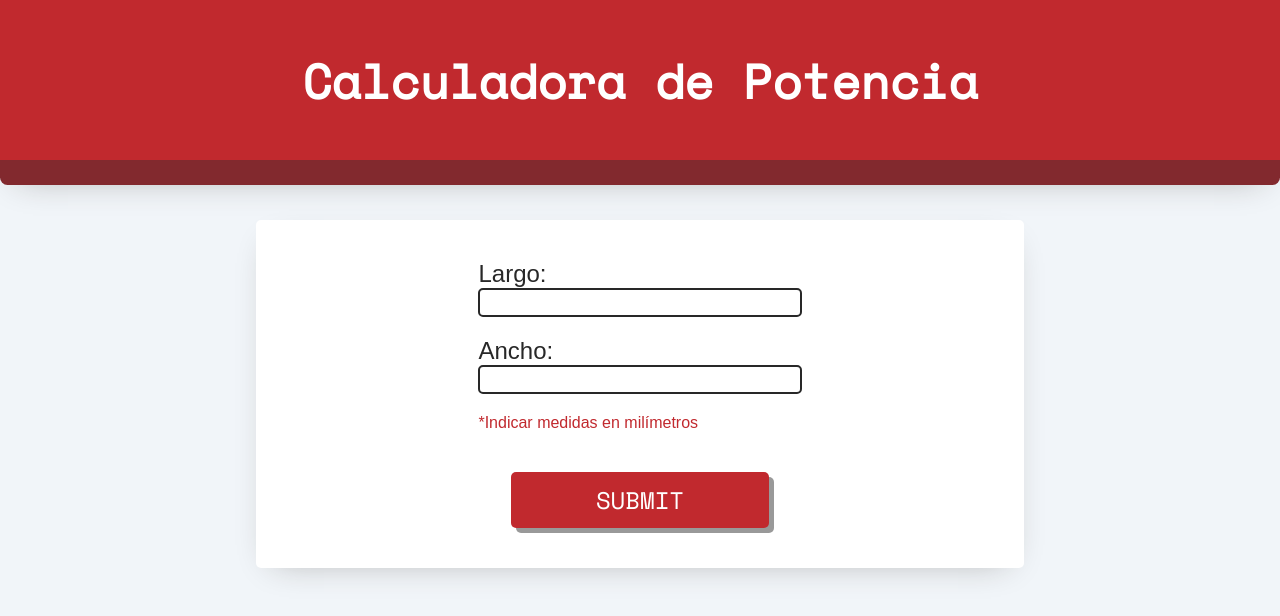
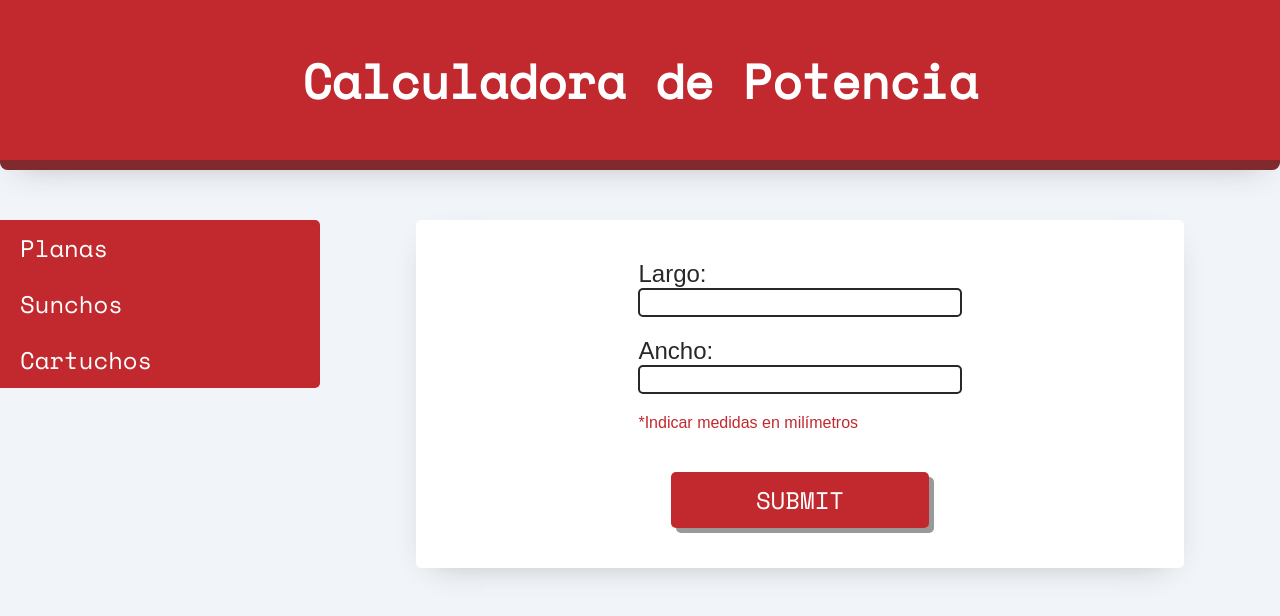
Before and after one commit to cfagomez/calculadora-potencia, a React (Vite) app: page / in a window 1280 px wide. Shown: the top 616 px of the page. Built offline with nearby package versions, Linux system fonts and the light colour scheme; a web font is replaced by a local one.

Commit message:
lista de opciones

```diff
--- a/src/App.jsx
+++ b/src/App.jsx
@@ -1,4 +1,5 @@
 import Formulario from "./components/Formulario"
+import ListaOpciones from "./components/ListaOpciones"
 
 function App() {
 
@@ -7,11 +8,14 @@ function App() {
       <header>
         <h1>Calculadora de Potencia</h1>
       </header>
-      <main className="container">
-        <div className="form-container">
-          <Formulario />
-        </div>
-      </main>
+      <div className="flex">
+        <ListaOpciones />
+        <main className="container">
+          <div className="form-container">
+            <Formulario />
+          </div>
+        </main>
+      </div>
     </>
   )
 }
--- a/src/components/Formulario.jsx
+++ b/src/components/Formulario.jsx
@@ -1,4 +1,4 @@
-import React, { useContext } from 'react'
+import React, { useContext, useState } from 'react'
 import { PlanasContext } from '../context/planasProvider'
 import Swal from 'sweetalert2'
 import calcularPotencia from '../helpers/calculoPotencia'
--- /dev/null
+++ b/src/components/ListaOpciones.jsx
@@ -0,0 +1,11 @@
+const ListaOpciones = () => {
+  return (
+    <div className="lista-opciones">
+        <button>Planas</button>
+        <button>Sunchos</button>
+        <button>Cartuchos</button>
+    </div>
+  )
+}
+
+export default ListaOpciones
--- a/src/index.css
+++ b/src/index.css
@@ -14,18 +14,22 @@ body {
   margin-left: auto;
 }
 
+.flex {
+  display: flex;
+}
+
 /* HEADER */
 
 header {
 
   background-color: rgb(193, 41, 46);
-  border-bottom: 25px solid rgb(130, 41, 46);
+  border-bottom: 10px solid rgb(130, 41, 46);
   padding: 12.5px 0;
-  margin-bottom: 35px;
   text-align: center;
   border-bottom-left-radius: 7.5px;
   border-bottom-right-radius: 7.5px;
   box-shadow: 0px 10px 33px -17px rgba(173,173,173,1);
+  margin-bottom: 50px;
 
 }
 
@@ -34,6 +38,52 @@ header h1 {
   color: white;
   font-size: 3rem;
   font-family: "Space Mono", monospace;
+
+}
+
+/* NAVBAR */
+
+.lista-opciones {
+
+  list-style-type: none;
+  margin: 0;
+  padding: 0;
+  width: 25%;
+  border-top-right-radius: 5px;
+
+}
+
+.lista-opciones button {
+
+  display: block;
+  width: 100%;
+  border: none;
+  color: white;
+  background-color: rgb(193, 41, 46);
+  padding: 10px 20px;
+  text-decoration: none;
+  font-size: 1.5rem;
+  text-align: left;
+  font-family: "Space Mono", monospace;
+
+}
+
+.lista-opciones button:hover {
+
+  background-color: rgb(130, 41, 46);
+  cursor: pointer;
+
+}
+
+button:first-child {
+
+  border-top-right-radius: 5px;
+
+}
+
+button:last-child {
+
+  border-bottom-right-radius: 5px;
 
 }
 
@@ -47,7 +97,7 @@ main {
   width: 50%;
   text-align: center;
   border-radius: 5px;
-  margin-bottom: 25px;
+  margin-bottom: 50px;
 
 }
 
```
